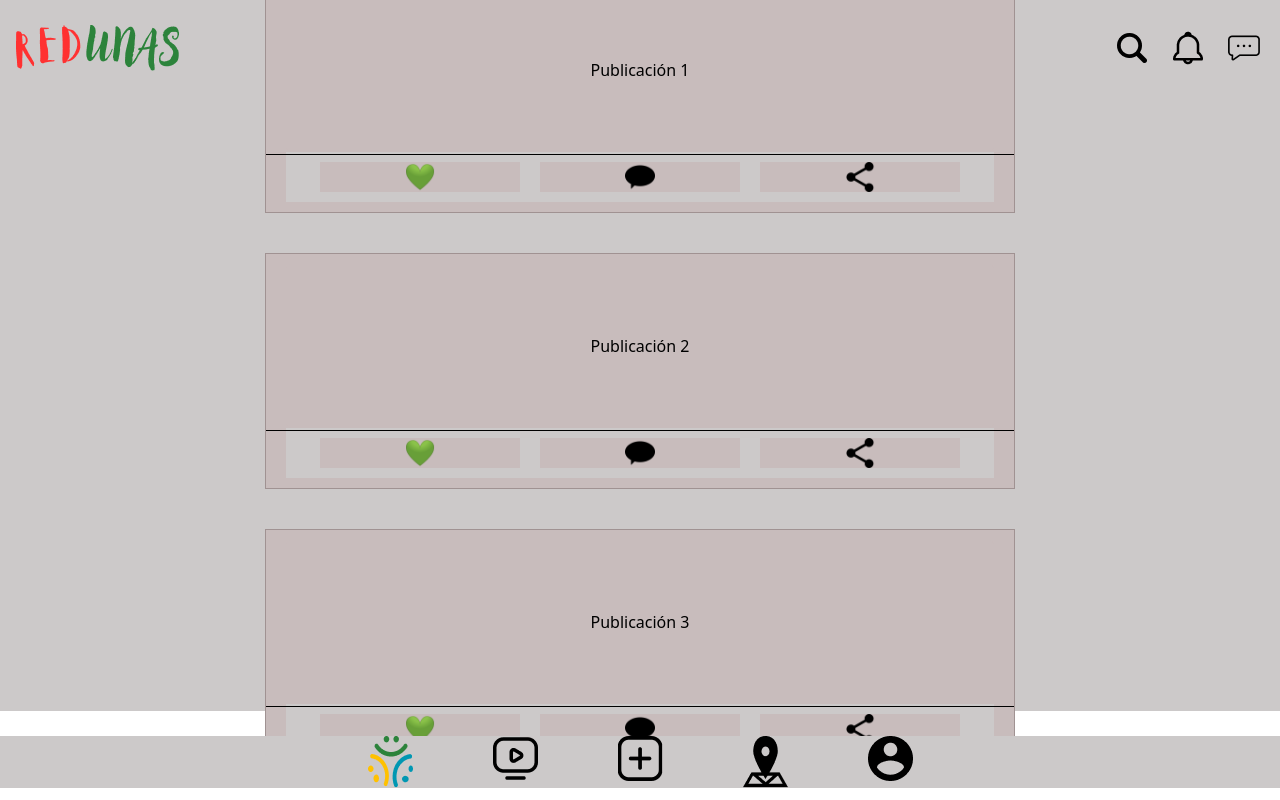
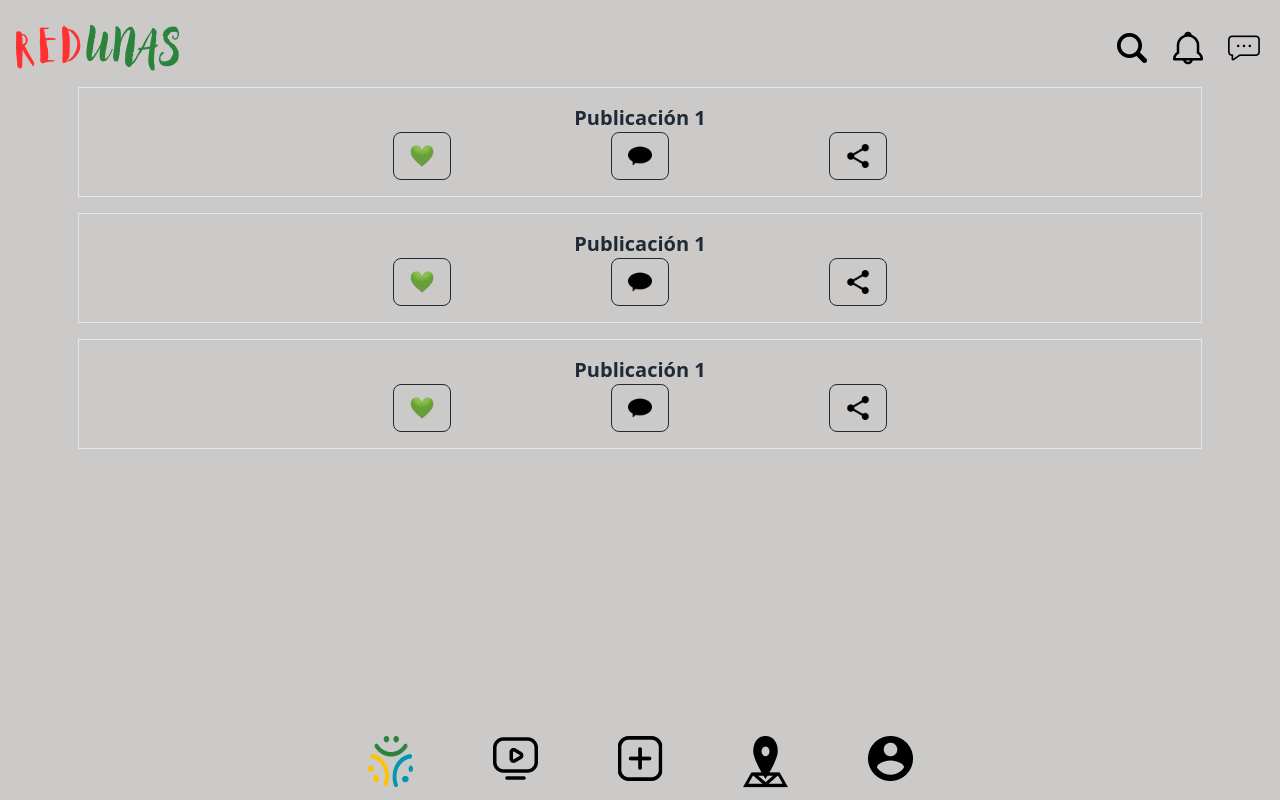
Before and after one commit to FridaLuz22/SocialNetwork-UNAS, a React (Vite) app: page /Home in a window 1280 px wide. Built offline with nearby package versions, Linux system fonts and the light colour scheme.

Commit message:
se agrego Home

```diff
--- a/package.json
+++ b/package.json
@@ -14,8 +14,12 @@
     "@emotion/react": "^11.11.1",
     "@emotion/styled": "^11.11.0",
     "framer-motion": "^10.15.2",
+    "localforage": "^1.10.0",
+    "match-sorter": "^6.3.1",
     "react": "^18.2.0",
-    "react-dom": "^18.2.0"
+    "react-dom": "^18.2.0",
+    "react-router-dom": "^6.15.0",
+    "sort-by": "^1.2.0"
   },
   "devDependencies": {
     "@types/react": "^18.2.15",
--- a/src/App.jsx
+++ b/src/App.jsx
@@ -1,11 +1,13 @@
 import './App.css'
 import Home from './pages/Home';
-import Login from './pages/Login';
+///import Login from './pages/Login';
+import Notification from './pages/Notification';
 function App() {
 
   return (
     <>
       <Home/>
+
     </>
 
 
--- a/src/pages/Home.css
+++ /dev/null
@@ -1,68 +0,0 @@
-/* Estilos para el contenedor principal */
-.frames-container {
-  display: flex;
-  flex-direction: column; /* Alinea los frames verticalmente */
-  justify-content: center; /* Centra horizontalmente */
-  align-items: center; /* Centra verticalmente */
-  height: 80vh;
-}
-
-.frame {
-  width: 750px; /* Ancho deseado */
-  height: 250px; /* Alto deseado */
-  margin-bottom: 40px; /* Espacio entre los frames */
-  text-align: center; /* Centra el contenido del frame */
-  border: 1px solid #a09292; /* Agrega un contorno gris */
-  background-color: #c8bcbc; /* Agrega un relleno de color */
-   padding: 10px 20px; /* Añade espacio interno al frame */
-  position: relative; /* Posición relativa para alinear la línea */
-}
-
-/* Estilos para los textos de las publicaciones */
-.frame h2 {
-  color: #000000; /* Cambia el color del texto */
-  background-color: #c8bcbc; /* Agrega un fondo de relleno */
-  padding: 70px 10px; /* Agrega espacio interno alrededor del texto */
-  border-radius: 5px; /* Agrega bordes redondeados al fondo */
-}
-
-/* Estilos para los botones con imágenes */
-.button-with-image {
-  text-indent: -9999px; /* Oculta el texto */
-  margin: 10px; /* Ajusta el valor de margen deseado */
-  background-color: #c8bcbc;
-  padding: 10px 20px; /* Agrega espacio interno al botón */
-}
-
-.button-image1,
-.button-image2,
-.button-image3 {
-  background-size: contain;
-  background-repeat: no-repeat;
-  background-position: center;
-  width: 200px; /* Ajusta el tamaño deseado */
-  height: 30px; /* Ajusta el tamaño deseado */
-}
-
-.button-image1 {
-  background-image: url(/assets/icons/reaccion.png);
-}
-
-.button-image2 {
-  background-image: url(/assets/icons/comentar.png);
-}
-
-.button-image3 {
-  background-image: url(/assets/icons/compartir.png);
-}
-
-/* Agrega la línea negra horizontal */
-.frame::before {
-  content: ""; /* Contenido vacío para crear la línea */
-  position: absolute; /* Posición absoluta para que la línea esté sobre los botones */
-  top: 75%; /* Coloca la línea en el centro vertical del frame */
-  left: 0; /* Coloca la línea en la parte izquierda del frame */
-  width: 100%; /* Ancho completo del frame */
-  height: 1px; /* Grosor de la línea */
-  background-color: #000000; /* Color de la línea */
-}
--- a/src/pages/Home.jsx
+++ b/src/pages/Home.jsx
@@ -1,60 +1,61 @@
-import './Home.css';
-import React from 'react';
 import Header from '../components/Header';
 import Footer from '../components/Footer';
 
 function Home() {
   return (
-    <>
+    <div className="flex flex-col min-h-screen">
       <Header />
-      <div className="frames-container">
-        <div className="frame">
-          <h2>Publicación 1</h2>
-          <div className="buttons">
-            <button className="button-primary button-with-image button-image1">
-              Botón 1
+
+      <div className="flex-grow p-4 flex flex-col items-center">
+
+        <div className="p-4 border  mb-4 text-center" style={{ width: '90%' }}>
+          <h2 className="text-xl font-semibold">Publicación 1</h2>
+
+                <div className="flex flex-wrap justify-center items-center space-x-40 space-y-4 md:space-y-0">
+            <button className="btn btn-base-100 btn-outline btn-with-image btn-image1">
+              <img src="../assets/icons/reaccion.png" alt="" className="w-6 h-6" />
             </button>
-            <button className="button-secondary button-with-image button-image2">
-              Botón 2
+            <button className="btn btn-base-100 btn-outline btn-with-image btn-image1">
+              <img src="../assets/icons/comentar.png" alt="" className="w-6 h-6" />
             </button>
-            <button className="button-tertiary button-with-image button-image3">
-              Botón 3
+            <button className="btn btn-base-100 btn-outline btn-with-image btn-image1">
+              <img src="../assets/icons/compartir.png" alt="" className="w-6 h-6" />
             </button>
           </div>
         </div>
-
-        <div className="frame">
-          <h2>Publicación 2</h2>
-          <div className="buttons">
-            <button className="button-primary button-with-image button-image1">
-              Botón 1
+        <div className="p-4 border mb-4 text-center" style={{ width: '90%' }}>
+          <h2 className="text-xl font-semibold">Publicación 1</h2>
+          <div className="flex flex-wrap justify-center items-center space-x-40 space-y-4 md:space-y-0">
+            <button className="btn btn-base-100 btn-outline btn-with-image btn-image1">
+              <img src="../assets/icons/reaccion.png" alt="" className="w-6 h-6" />
             </button>
-            <button className="button-secondary button-with-image button-image2">
-              Botón 2
+            <button className="btn btn-base-100 btn-outline btn-with-image btn-image1">
+              <img src="../assets/icons/comentar.png" alt="" className="w-6 h-6" />
             </button>
-            <button className="button-tertiary button-with-image button-image3">
-              Botón 3
+            <button className="btn btn-base-100 btn-outline btn-with-image btn-image1">
+              <img src="../assets/icons/compartir.png" alt="" className="w-6 h-6" />
             </button>
           </div>
         </div>
-
-        <div className="frame">
-          <h2>Publicación 3</h2>
-          <div className="buttons">
-            <button className="button-primary button-with-image button-image1">
-              Botón 1
+        <div className="p-4 border mb-4 text-center" style={{ width: '90%' }}>
+          <h2 className="text-xl font-semibold">Publicación 1</h2>
+          <div className="flex flex-wrap justify-center items-center space-x-40 space-y-4 md:space-y-0">
+            <button className="btn btn-base-100 btn-outline btn-with-image btn-image1">
+              <img src="../assets/icons/reaccion.png" alt="" className="w-6 h-6" />
             </button>
-            <button className="button-secondary button-with-image button-image2">
-              Botón 2
+            <button className="btn btn-base-100 btn-outline btn-with-image btn-image1">
+              <img src="../assets/icons/comentar.png" alt="" className="w-6 h-6" />
             </button>
-            <button className="button-tertiary button-with-image button-image3">
-              Botón 3
+            <button className="btn btn-base-100 btn-outline btn-with-image btn-image1">
+              <img src="../assets/icons/compartir.png" alt="" className="w-6 h-6" />
             </button>
           </div>
         </div>
       </div>
+
+
       <Footer />
-    </>
+    </div>
   );
 }
 
--- /dev/null
+++ b/src/pages/Notification.jsx
@@ -0,0 +1,92 @@
+import React from 'react';
+import Header from '../components/Header';
+import Footer from '../components/Footer';
+
+const Notification = [
+    {
+      name: 'Leslie Alexander',
+      email: 'leslie.alexander@example.com',
+      role: 'Co-Founder / CEO',
+      imageUrl:
+        'https://images.unsplash.com/photo-1494790108377-be9c29b29330?ixlib=rb-1.2.1&ixid=eyJhcHBfaWQiOjEyMDd9&auto=format&fit=facearea&facepad=2&w=256&h=256&q=80',
+      lastSeen: '3h ago',
+      lastSeenDateTime: '2023-01-23T13:23Z',
+    },
+    {
+      name: 'Michael Foster',
+      email: 'michael.foster@example.com',
+      role: 'Co-Founder / CTO',
+      imageUrl:
+        'https://images.unsplash.com/photo-1519244703995-f4e0f30006d5?ixlib=rb-1.2.1&ixid=eyJhcHBfaWQiOjEyMDd9&auto=format&fit=facearea&facepad=2&w=256&h=256&q=80',
+      lastSeen: '3h ago',
+      lastSeenDateTime: '2023-01-23T13:23Z',
+    },
+    {
+      name: 'Dries Vincent',
+      email: 'dries.vincent@example.com',
+      role: 'Business Relations',
+      imageUrl:
+        'https://images.unsplash.com/photo-1506794778202-cad84cf45f1d?ixlib=rb-1.2.1&ixid=eyJhcHBfaWQiOjEyMDd9&auto=format&fit=facearea&facepad=2&w=256&h=256&q=80',
+      lastSeen: null,
+    },
+    {
+      name: 'Lindsay Walton',
+      email: 'lindsay.walton@example.com',
+      role: 'Front-end Developer',
+      imageUrl:
+        'https://images.unsplash.com/photo-1517841905240-472988babdf9?ixlib=rb-1.2.1&ixid=eyJhcHBfaWQiOjEyMDd9&auto=format&fit=facearea&facepad=2&w=256&h=256&q=80',
+      lastSeen: '3h ago',
+      lastSeenDateTime: '2023-01-23T13:23Z',
+    },
+    {
+      name: 'Courtney Henry',
+      email: 'courtney.henry@example.com',
+      role: 'Designer',
+      imageUrl:
+        'https://images.unsplash.com/photo-1438761681033-6461ffad8d80?ixlib=rb-1.2.1&ixid=eyJhcHBfaWQiOjEyMDd9&auto=format&fit=facearea&facepad=2&w=256&h=256&q=80',
+      lastSeen: '3h ago',
+      lastSeenDateTime: '2023-01-23T13:23Z',
+    },
+    {
+      name: 'Tom Cook',
+      email: 'tom.cook@example.com',
+      role: 'Director of Product',
+      imageUrl:
+        'https://images.unsplash.com/photo-1472099645785-5658abf4ff4e?ixlib=rb-1.2.1&ixid=eyJhcHBfaWQiOjEyMDd9&auto=format&fit=facearea&facepad=2&w=256&h=256&q=80',
+      lastSeen: null,
+    },
+  ]
+
+  export default function Example() {
+    return (
+      <ul role="list" className="divide-y divide-gray-100">
+        {Notification.map((person) => (
+          <li key={person.email} className="flex justify-between gap-x-6 py-5">
+            <div className="flex min-w-0 gap-x-4">
+              <img className="h-12 w-12 flex-none rounded-full bg-gray-50" src={person.imageUrl} alt="" />
+              <div className="min-w-0 flex-auto">
+                <p className="text-sm font-semibold leading-6 text-gray-900">{person.name}</p>
+                <p className="mt-1 truncate text-xs leading-5 text-gray-500">{person.email}</p>
+              </div>
+            </div>
+            <div className="hidden shrink-0 sm:flex sm:flex-col sm:items-end">
+              <p className="text-sm leading-6 text-gray-900">{person.role}</p>
+              {person.lastSeen ? (
+                <p className="mt-1 text-xs leading-5 text-gray-500">
+                  Last seen <time dateTime={person.lastSeenDateTime}>{person.lastSeen}</time>
+                </p>
+              ) : (
+                <div className="mt-1 flex items-center gap-x-1.5">
+                  <div className="flex-none rounded-full bg-emerald-500/20 p-1">
+                    <div className="h-1.5 w-1.5 rounded-full bg-emerald-500" />
+                  </div>
+                  <p className="text-xs leading-5 text-gray-500">Online</p>
+                </div>
+              )}
+            </div>
+          </li>
+        ))}<Footer />
+      </ul>
+
+    )
+  }
```
Also changed, not shown: 1 other file (tests, documents, lock files or other folders).
